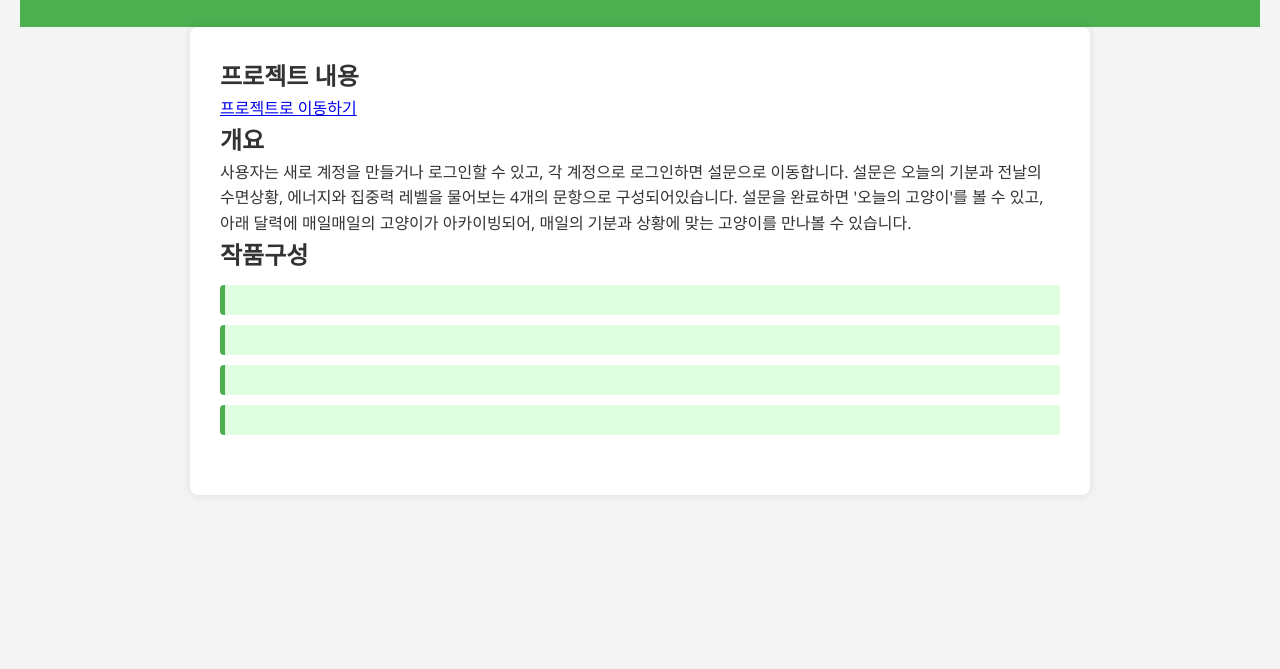
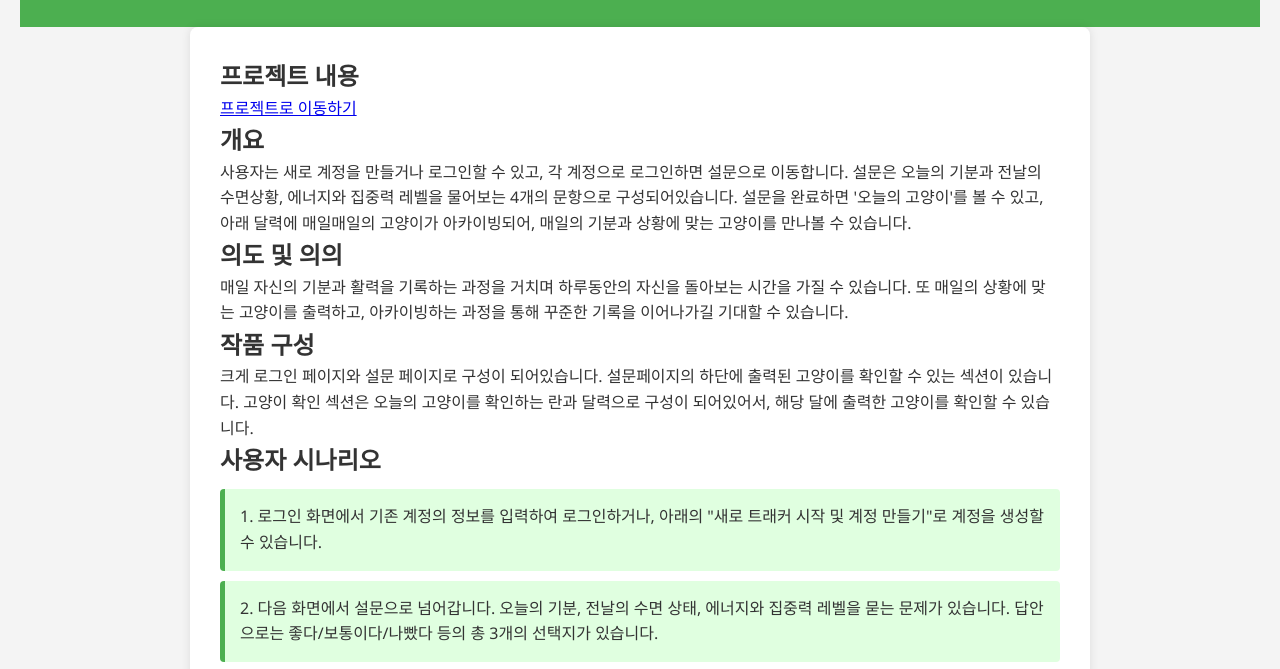
Before and after one commit to sangjungpark/cats, a plain HTML site: page index.html in a window 1280 px wide. Shown: the part 94-763 px from the top of the page. Drawn offline with Linux system fonts and the light colour scheme.

Commit message:
Update index.html

```diff
--- a/index.html
+++ b/index.html
@@ -69,16 +69,22 @@
     </section>
     <h2>개요</h2>
     사용자는 새로 계정을 만들거나 로그인할 수 있고, 각 계정으로 로그인하면 설문으로 이동합니다. 설문은 오늘의 기분과 전날의 수면상황, 에너지와 집중력 레벨을 물어보는 4개의 문항으로 구성되어있습니다.  설문을 완료하면 '오늘의 고양이'를 볼 수 있고, 아래 달력에 매일매일의 고양이가 아카이빙되어, 매일의 기분과 상황에 맞는 고양이를 만나볼 수 있습니다.
+    <h2>의도 및 의의</h2>
+    매일 자신의 기분과 활력을 기록하는 과정을 거치며 하루동안의 자신을 돌아보는 시간을 가질 수 있습니다. 또 매일의 상황에 맞는 고양이를 출력하고, 아카이빙하는 과정을 통해 꾸준한 기록을 이어나가길 기대할 수 있습니다.
+    <h2>작품 구성</h2>
+    크게 로그인 페이지와 설문 페이지로 구성이 되어있습니다. 설문페이지의 하단에 출력된 고양이를 확인할 수 있는 섹션이 있습니다. 고양이 확인 섹션은 오늘의 고양이를 확인하는 란과 달력으로 구성이 되어있어서, 해당 달에 출력한 고양이를 확인할 수 있습니다.
     <section id="features" class="features">
-      <h2>작품구성</h3>
+      <h2>사용자 시나리오</h3>
       <ul>
-        <li></li>
-        <li></li>
-        <li></li>
-        <li></li>
+        <li>1. 로그인 화면에서 기존 계정의 정보를 입력하여 로그인하거나, 아래의 "새로 트래커 시작 및 계정 만들기"로 계정을 생성할 수 있습니다.</li>
+        <li>2. 다음 화면에서 설문으로 넘어갑니다. 오늘의 기분, 전날의 수면 상태, 에너지와 집중력 레벨을 묻는 문제가 있습니다. 답안으로는 좋다/보통이다/나빴다 등의 총 3개의 선택지가 있습니다.</li>
+        <li>3. 각 질문에 맞게 응답을 하고 "오늘의 고양이 만나기" 버튼을 누르면 "오늘의 고양이" 항목에서 오늘 기분과 상황에 맞는 고양이를 만날 수 있습니다.</li>
+        <li>4. "오늘의 고양이" 아래의 "고양이 트래커" 항목에는 매일매일의 고양이가 기록되어 있습니다. </li>
       </ul>
     </section>
-
+    <h2>구현하지 못한 부분</h2>
+    -chart.js를 이용한 무드트래커 구현: 백엔드 단계에서 버그를 수정하는데에 시간을 많이 소모해서 무드트래커까지 구현할 수 있는 여유가 없었습니다.
+    -p5.js를 이용한 고양이 이미지 생성: 곡선으로 구성된 고양이의 몸체와 무늬를 구현하는 데에 어려움이 있었고, 그림 png파일을 겹겹이 쌓는 방식으로 구현하는 것이 더 빨리 결과물을 도출할 수 있어서 p5.js를 거의 이용하지 못했습니다.
   </div>
 </body>
 </html>
```
